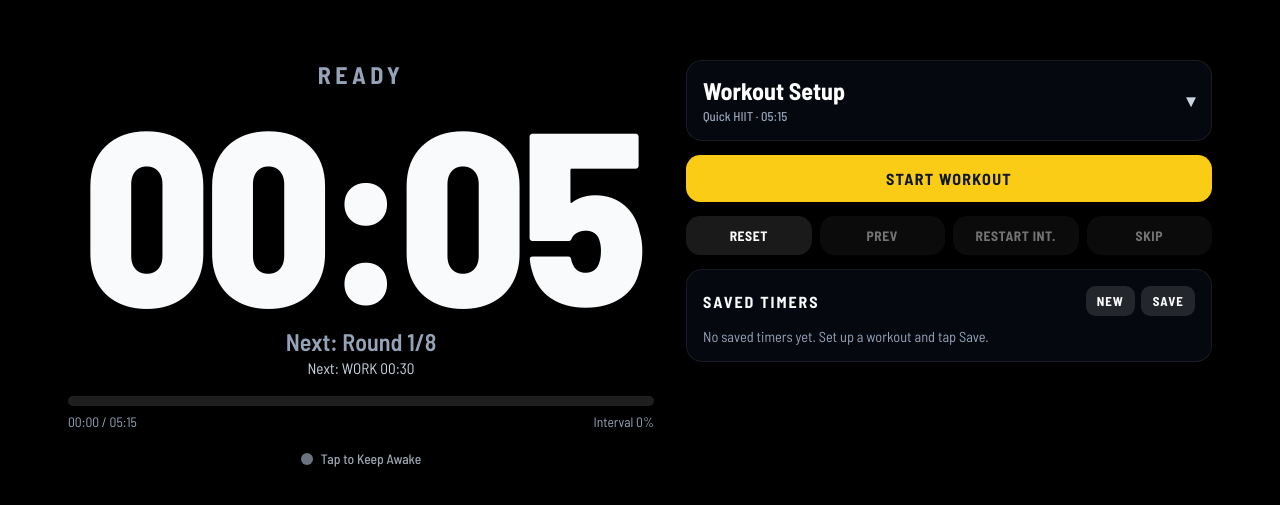
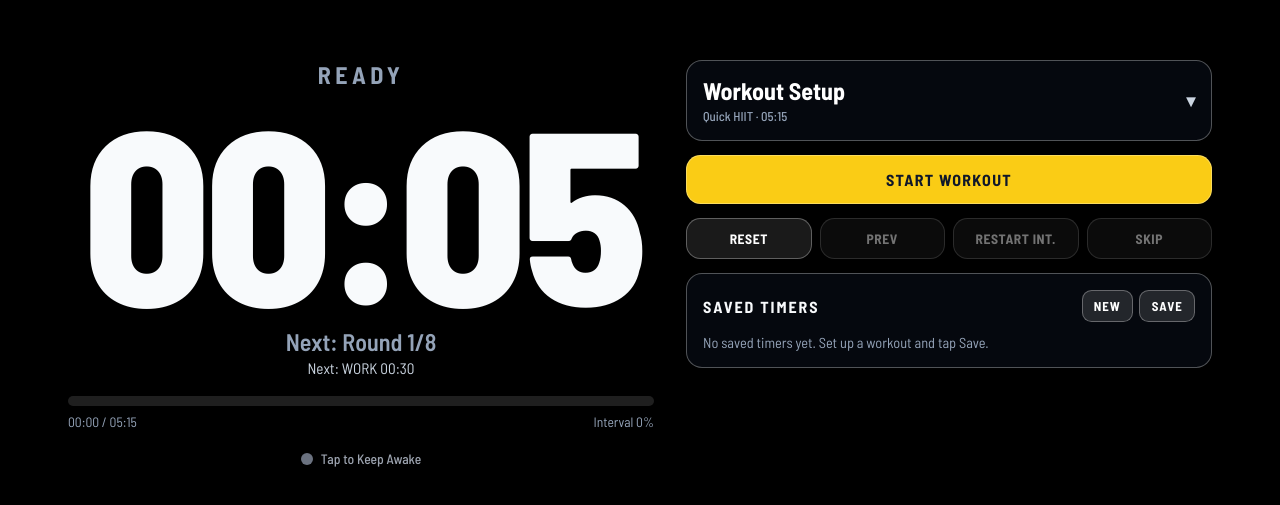
Before and after one commit to devbycarlo/pulse, a React (Vite) app in the folder web-app/: page / in a window 1280 px wide. Shown: the part 133-638 px from the top of the page. Built offline with nearby package versions, Linux system fonts and the light colour scheme.

Commit message:
style: update border styles to use var(--ui-outline) for consistency

```diff
--- a/web-app/src/App.css
+++ b/web-app/src/App.css
@@ -72,7 +72,7 @@
 /* Panels */
 .panel-card {
   background: rgba(15, 23, 42, 0.35);
-  border: 1px solid rgba(255,255,255,0.08);
+  border: 1px solid var(--ui-outline);
   border-radius: 1rem;
   padding: 1rem;
   backdrop-filter: blur(6px);
@@ -160,7 +160,7 @@
 .input-group input {
   width: 100%;
   background-color: rgba(0, 0, 0, 0.2);
-  border: 1px solid rgba(255, 255, 255, 0.1);
+  border: 1px solid var(--ui-outline);
   color: var(--text-main);
   padding: 0.7rem 0.5rem;
   border-radius: 0.75rem;
@@ -194,7 +194,7 @@ input[type=number] { -moz-appearance: textfield; appearance: textfield; }
 
 button {
   padding: 0.9rem 0.75rem;
-  border: none;
+  border: 1px solid var(--ui-outline);
   border-radius: 0.9rem;
   font-size: 1rem;
   font-weight: 700;
@@ -237,11 +237,11 @@ button:disabled { opacity: 0.45; cursor: not-allowed; transform: none; }
   gap: 0.4rem;
   align-items: stretch;
 }
-.preset-item.selected .preset-load { border-color: rgba(59,130,246,0.7); background: rgba(59,130,246,0.12); }
+.preset-item.selected .preset-load { border-color: var(--ui-outline); background: rgba(59,130,246,0.12); }
 .preset-load {
   text-align: left;
   background: rgba(255,255,255,0.04);
-  border: 1px solid rgba(255,255,255,0.08);
+  border: 1px solid var(--ui-outline);
   color: #fff;
   display: flex;
   flex-direction: column;
--- a/web-app/src/index.css
+++ b/web-app/src/index.css
@@ -7,6 +7,7 @@
   --rest-color: #ef4444;
   --accent: #3b82f6;
   --primary-cta: #facc15;
+  --ui-outline: rgba(255, 255, 255, 0.3);
   --prepare-color: #3b82f6;
   --warmup-color: #f59e0b;
   --cooldown-color: #06b6d4;
```
